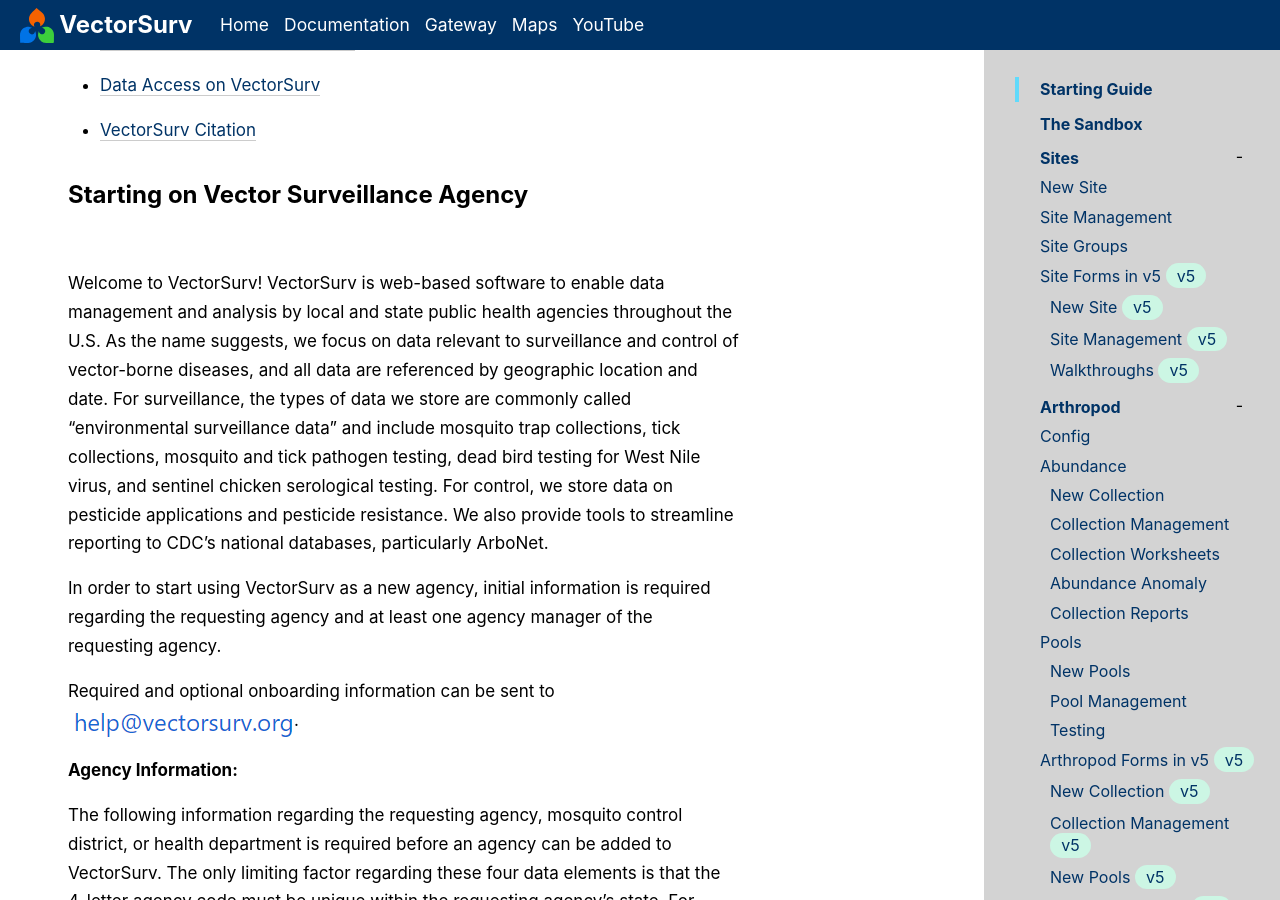
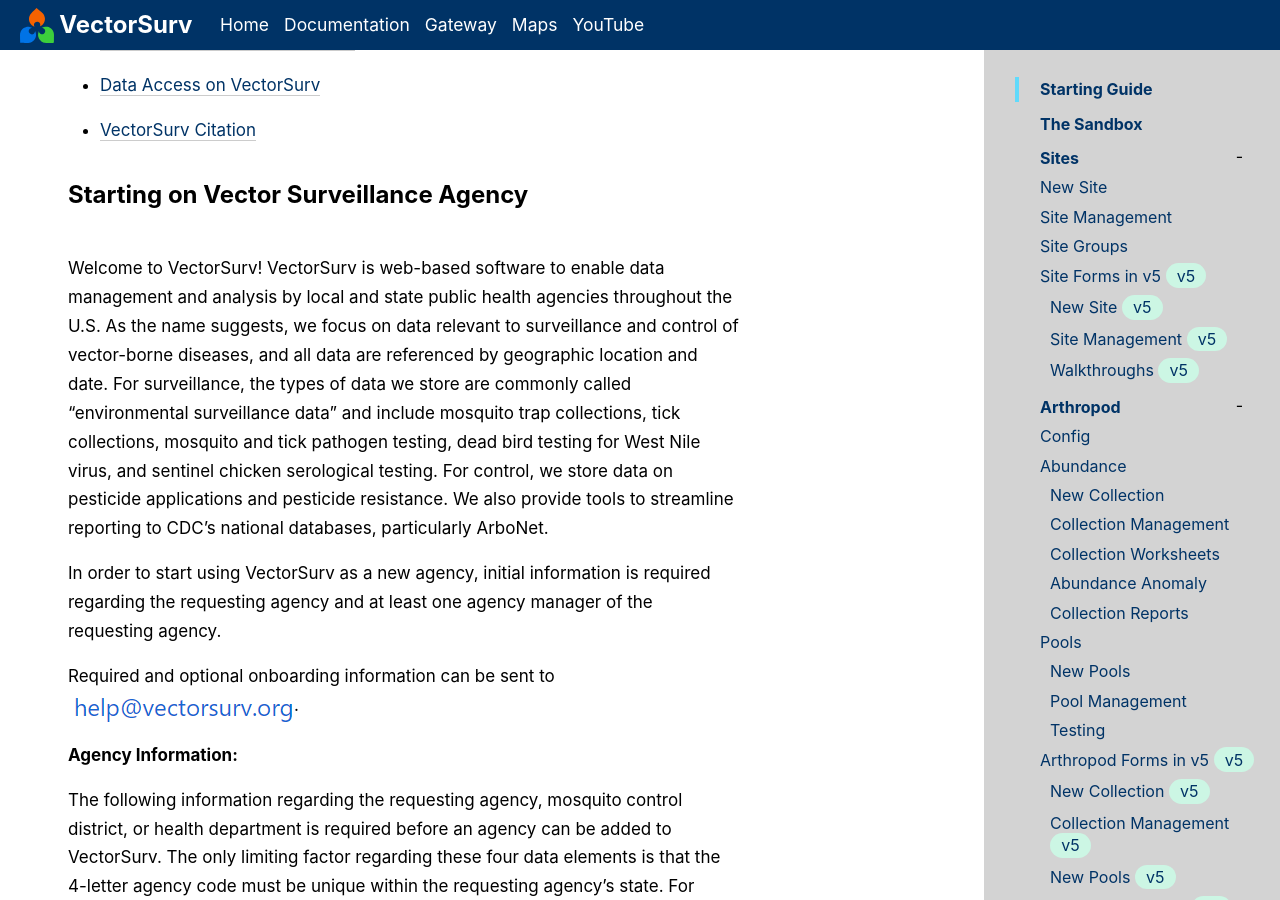
Before and after one commit to tlvaldepena/vectorsurv.org, a Jekyll site: the page built from _docs/starting/VectorSurv_FAQ.md, in a window 1280 px wide and 900 px high, scrolled down 303 px. Built offline with Jekyll 4.4.1, drawn with Linux system fonts in a browser that asks for light colours.

Commit message:
Update VectorSurv_FAQ.md

```diff
--- a/_docs/starting/VectorSurv_FAQ.md
+++ b/_docs/starting/VectorSurv_FAQ.md
@@ -19,7 +19,7 @@
 
 
 
-<h2 id="StartingOnVectorSurvAgency" style="margin-bottom: 60px;">Starting on Vector Surveillance Agency</h2>
+<h2 id="StartingOnVectorSurvAgency">Starting on Vector Surveillance Agency</h2><br>
 
 Welcome to VectorSurv! VectorSurv is web-based software to enable data management and analysis by local and state public health agencies throughout the U.S. As the name suggests, we focus on data relevant to surveillance and control of vector-borne diseases, and all data are referenced by geographic location and date. For surveillance, the types of data we store are commonly called “environmental surveillance data” and include mosquito trap collections, tick collections, mosquito and tick pathogen testing, dead bird testing for West Nile virus, and sentinel chicken serological testing. For control, we store data on pesticide applications and pesticide resistance. We also provide tools to streamline reporting to CDC’s national databases, particularly ArboNet.
 
```
